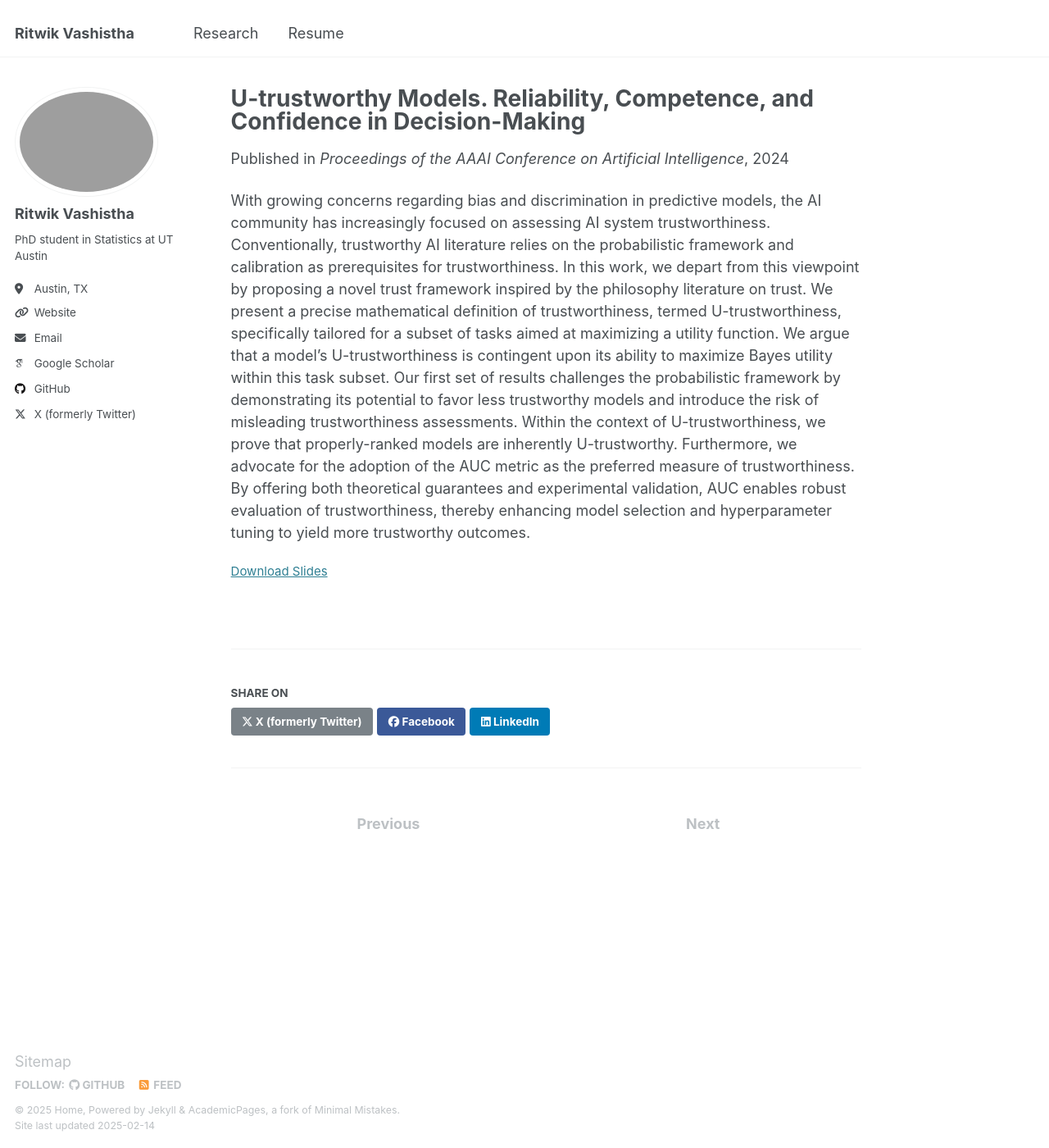
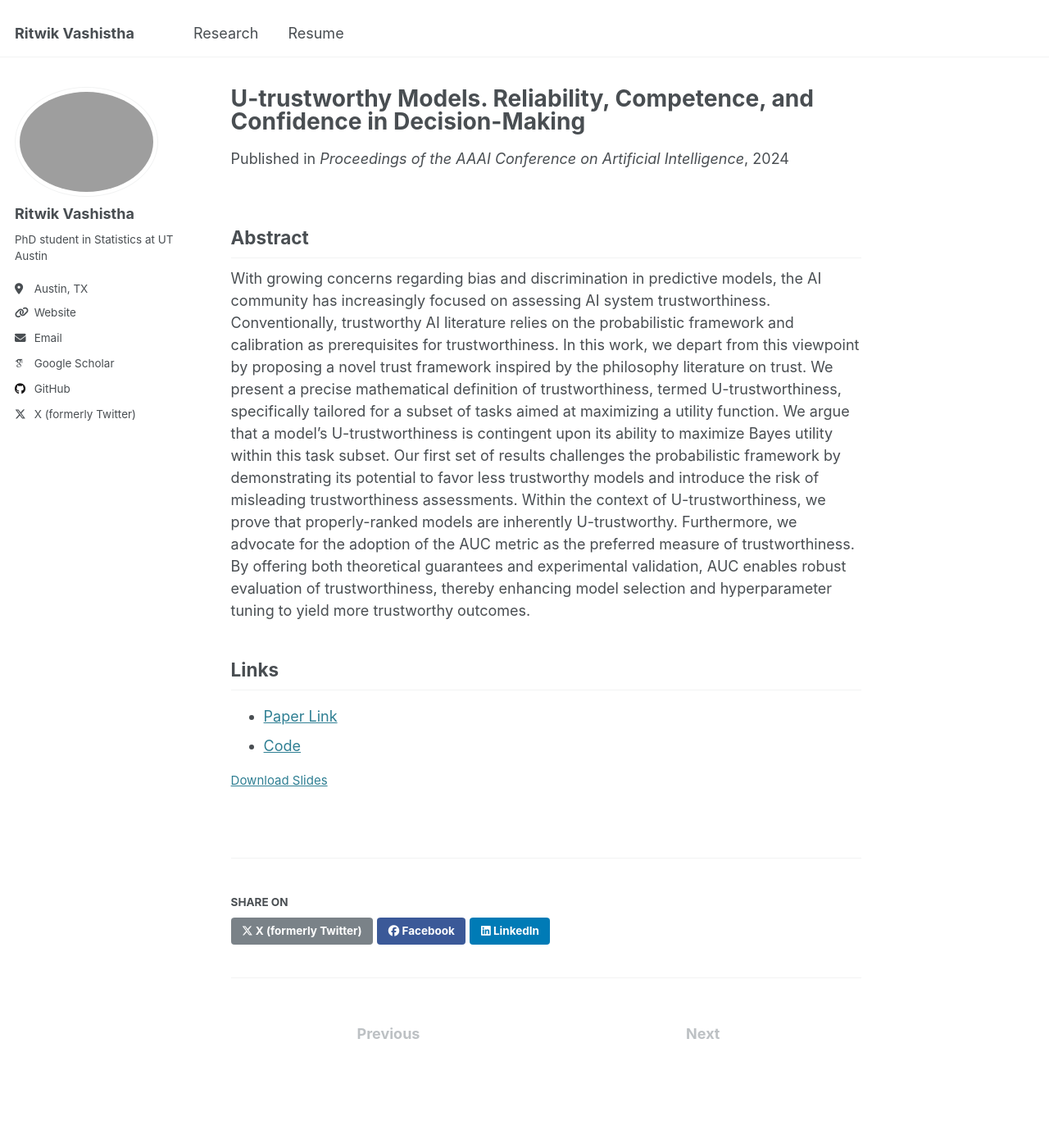
Before and after one commit to ritwikvashistha/ritwikvashistha.github.io, a Jekyll site: the page built from _publications/u-trustworthy.md, in a window 1280 px wide and 1400 px high. Shown: the whole window at 82% size. Built offline with Jekyll 4.4.1, drawn with Linux system fonts in a browser that asks for light colours; some web fonts are replaced.

Commit message:
Update u-trustworthy.md

```diff
--- a/_publications/u-trustworthy.md
+++ b/_publications/u-trustworthy.md
@@ -9,5 +9,10 @@ venue: 'Proceedings of the AAAI Conference on Artificial Intelligence'
 slidesurl: ''
 paperurl: 'https://ojs.aaai.org/index.php/AAAI/article/view/29972'
 ---
+## Abstract
 
 With growing concerns regarding bias and discrimination in predictive models, the AI community has increasingly focused on assessing AI system trustworthiness. Conventionally, trustworthy AI literature relies on the probabilistic framework and calibration as prerequisites for trustworthiness. In this work, we depart from this viewpoint by proposing a novel trust framework inspired by the philosophy literature on trust. We present a precise mathematical definition of trustworthiness, termed U-trustworthiness, specifically tailored for a subset of tasks aimed at maximizing a utility function. We argue that a model’s U-trustworthiness is contingent upon its ability to maximize Bayes utility within this task subset. Our first set of results challenges the probabilistic framework by demonstrating its potential to favor less trustworthy models and introduce the risk of misleading trustworthiness assessments. Within the context of U-trustworthiness, we prove that properly-ranked models are inherently U-trustworthy. Furthermore, we advocate for the adoption of the AUC metric as the preferred measure of trustworthiness. By offering both theoretical guarantees and experimental validation, AUC enables robust evaluation of trustworthiness, thereby enhancing model selection and hyperparameter tuning to yield more trustworthy outcomes.
+
+##  Links
+- [Paper Link](https://ojs.aaai.org/index.php/AAAI/article/view/29972)
+- [Code](https://github.com/ritwikvashistha/utrustworthy)
```
